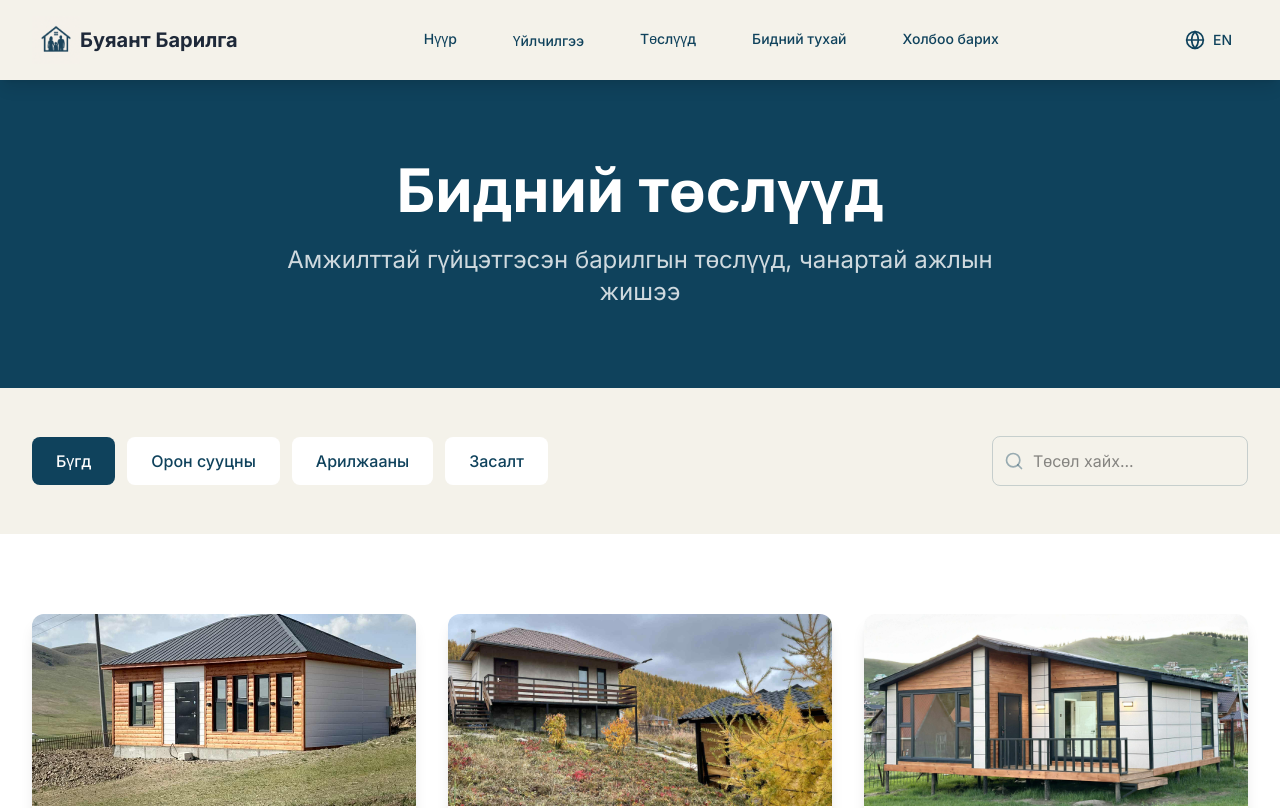
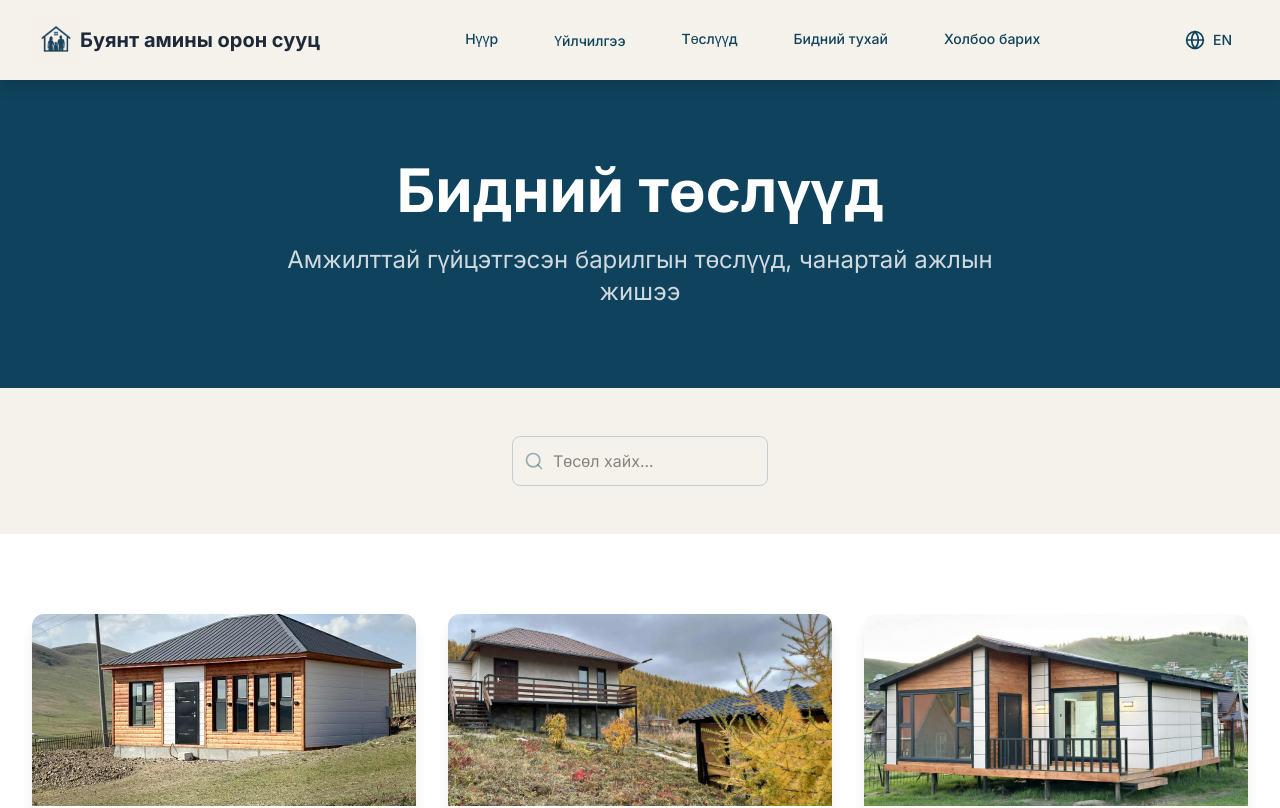
Before and after one commit to Enkhnyam/Buyant-Construction, a Next.js app in the folder buyant-construction/: page /projects in a window 1280 px wide. Shown: the top 808 px of the page. Built offline with nearby package versions, Linux system fonts and the light colour scheme.

Commit message:
name changed

```diff
--- a/buyant-construction/docker-compose.yml
+++ b/buyant-construction/docker-compose.yml
@@ -1,4 +1,4 @@
-# Буяант Барилга (Buyant Construction) - Docker Compose Configuration
+# Буянт амины орон сууц (Buyant House) - Docker Compose Configuration
 version: '3.8'
 services:
   app:
--- a/buyant-construction/src/app/(main)/about/page.tsx
+++ b/buyant-construction/src/app/(main)/about/page.tsx
@@ -107,8 +107,8 @@ export default function AboutPage() {
               <div className="space-y-4 text-lg text-[#0F425C]/80 leading-relaxed">
                 <p>
                   {language === 'mn'
-                    ? 'Буяант Барилга нь 2003 онд байгуулагдсан, Монголын барилгын салбарт 20 гаруй жилийн туршлагатай гэр бүлийн бизнес юм. Бид жижиг барилгын төслүүдээс эхлээд одоо нэгдсэн барилгын үйлчилгээ үзүүлдэг болсон.'
-                    : 'Буяант Барилга was established in 2003 and is a family business with over 20 years of experience in Mongolia\'s construction sector. We started with small construction projects and now provide comprehensive construction services.'
+                    ? 'Буянт амины орон сууц нь 2003 онд байгуулагдсан, амины орон сууцны зарын салбарт 20 гаруй жилийн туршлагатай гэр бүлийн бизнес юм. Бид жижиг амины орон сууцаас эхлээд одоо олон төрлийн амины орон сууцны зарын үйлчилгээ үзүүлдэг болсон.'
+                    : 'Buyant House was established in 2003 and is a family business with over 20 years of experience in Mongolia\'s residential property sector. We started with small residential properties and now provide comprehensive residential property services.'
                   }
                 </p>
                 <p>
@@ -124,7 +124,7 @@ export default function AboutPage() {
                 <div className="relative mx-auto mb-6 w-24 h-24 sm:w-32 sm:h-32 md:w-40 md:h-40">
                   <Image
                     src="/logoMainRound.png"
-                    alt="Буяант Барилга Logo"
+                    alt="Буянт амины орон сууц Logo"
                     fill
                     priority
                     sizes="(max-width: 640px) 96px, (max-width: 768px) 128px, (max-width: 1024px) 160px, 192px"
@@ -132,7 +132,7 @@ export default function AboutPage() {
                   />
                 </div>
                 <h3 className="text-xl font-semibold text-gray-800">
-                  {language === 'mn' ? 'Буяант Барилга' : 'Buyant Construction'}
+                  {language === 'mn' ? 'Буянт амины орон сууц' : 'Buyant House'}
                 </h3>
                 <p className="text-[#0F425C]/80">
                   {language === 'mn'
--- a/buyant-construction/src/app/(main)/projects/page.tsx
+++ b/buyant-construction/src/app/(main)/projects/page.tsx
@@ -7,24 +7,15 @@ import { projects, Project } from '@/data/projects'
 
 export default function ProjectsPage() {
   const { language, t } = useLanguage()
-  const [selectedCategory, setSelectedCategory] = useState('all')
   const [searchTerm, setSearchTerm] = useState('')
   const [selectedProject, setSelectedProject] = useState<Project | null>(null)
 
-  const categories = [
-    { id: 'all', name: language === 'mn' ? 'Бүгд' : 'All' },
-    { id: 'residential', name: language === 'mn' ? 'Орон сууцны' : 'Residential' },
-    { id: 'commercial', name: language === 'mn' ? 'Арилжааны' : 'Commercial' },
-    { id: 'renovation', name: language === 'mn' ? 'Засалт' : 'Renovation' }
-  ]
-
   const filteredProjects = projects.filter(project => {
-    const matchesCategory = selectedCategory === 'all' || project.category === selectedCategory
     const title = language === 'mn' ? project.titleMn : project.titleEn
     const location = project.location
     const matchesSearch = title.toLowerCase().includes(searchTerm.toLowerCase()) ||
                          location.toLowerCase().includes(searchTerm.toLowerCase())
-    return matchesCategory && matchesSearch
+    return matchesSearch
   }).sort((a, b) => a.order - b.order)
 
   const getProjectDisplayData = (project: Project) => {
@@ -55,19 +46,10 @@ export default function ProjectsPage() {
 
   const getText = (mn: string, en: string) => language === 'mn' ? mn : en
 
-  const getCategoryText = (category: string) => {
-    if (category === 'residential') {
-      return language === 'mn' ? 'Орон сууцны' : 'Residential'
-    } else if (category === 'commercial') {
-      return language === 'mn' ? 'Арилжааны' : 'Commercial'
-    } else if (category === 'renovation') {
-      return language === 'mn' ? 'Засалт' : 'Renovation'
-    }
-    return category
-  }
+
 
   const getStatusText = (status?: 'sold' | 'in_construction' | 'available') => {
-    if (status === 'available') return language === 'mn' ? 'Байгаа' : 'Available'
+    if (status === 'available') return language === 'mn' ? 'Зарна' : 'For Sale'
     if (status === 'in_construction') return language === 'mn' ? 'Баригдаж байна' : 'In Construction'
     if (status === 'sold') return language === 'mn' ? 'Зарагдсан' : 'Sold'
     return ''
@@ -97,28 +79,10 @@ export default function ProjectsPage() {
           </div>
         </section>
 
-        {/* Filters and Search */}
+        {/* Search */}
         <section className="py-12 bg-[#F4F2EA]">
           <div className="max-w-7xl mx-auto px-4 sm:px-6 lg:px-8">
-            <div className="flex flex-col md:flex-row gap-6 items-center justify-between">
-              {/* Category Filter */}
-              <div className="flex flex-wrap gap-3">
-                {categories.map((category) => (
-                  <button
-                    key={category.id}
-                    onClick={() => setSelectedCategory(category.id)}
-                    className={`px-6 py-3 rounded-lg font-medium transition-colors ${
-                      selectedCategory === category.id
-                        ? 'bg-[#0F425C] text-white'
-                        : 'bg-white text-[#0F425C] hover:bg-[#0F425C]/10'
-                    }`}
-                  >
-                    {category.name}
-                  </button>
-                ))}
-              </div>
-
-              {/* Search */}
+            <div className="flex justify-center">
               <div className="relative">
                 <Search className="absolute left-3 top-1/2 transform -translate-y-1/2 text-[#0F425C]/40 w-5 h-5" />
                 <input
@@ -337,10 +301,7 @@ export default function ProjectsPage() {
                 <p className="text-[#0F425C]/80 mb-8 text-lg leading-relaxed">
                   {getText(selectedProject.descriptionMn, selectedProject.descriptionEn)}
                 </p>
-                <div className="grid grid-cols-2 md:grid-cols-4 gap-4 text-sm text-[#0F425C]/60">
-                  <div className="bg-[#0F425C]/5 p-3 rounded-lg">
-                    <span className="font-medium">Category:</span> {getCategoryText(selectedProject.category)}
-                  </div>
+                <div className="grid grid-cols-1 md:grid-cols-3 gap-4 text-sm text-[#0F425C]/60">
                   <div className="bg-[#0F425C]/5 p-3 rounded-lg">
                     <span className="font-medium">Location:</span> {selectedProject.location}
                   </div>
--- a/buyant-construction/src/app/admin/layout.tsx
+++ b/buyant-construction/src/app/admin/layout.tsx
@@ -99,7 +99,7 @@ export default function AdminLayout({ children }: AdminLayoutProps) {
           <div className="flex justify-between items-center h-16">
             <div className="flex items-center space-x-8">
               <h1 className="text-2xl font-bold text-gray-900">
-                Буяант Барилга
+                Буянт амины орон сууц
               </h1>
               {isHydrated && (
                 <div className="hidden md:flex items-center space-x-1 text-sm text-gray-500">
--- a/buyant-construction/src/app/admin/page.tsx
+++ b/buyant-construction/src/app/admin/page.tsx
@@ -113,8 +113,8 @@ export default function AdminDashboard() {
         </h1>
         <p className="mt-2 text-gray-600">
           {getText(
-            'Буянт Барилгын удирдлагын хэсэгт тавтай морил',
-            'Welcome to Буяант Барилга management panel'
+            'Буянт амины орон сууцны удирдлагын хэсэгт тавтай морил',
+            'Welcome to Buyant House management panel'
           )}
         </p>
       </div>
--- a/buyant-construction/src/app/layout.tsx
+++ b/buyant-construction/src/app/layout.tsx
@@ -6,9 +6,9 @@ import { LanguageProvider } from '@/contexts/LanguageContext'
 const inter = Inter({ subsets: ['latin'] })
 
 export const metadata: Metadata = {
-  title: 'Буяант Барилга - Монголын гэр бүлийн барилгын үйлчилгээ',
-  description: 'Монголын гэр бүлийн барилгын үйлчилгээ - Буяант Барилга',
-  authors: [{ name: 'Буяант Барилга Team' }],
+  title: 'Буянт амины орон сууц - Амины орон сууцны зарын үйлчилгээ',
+  description: 'Амины орон сууцны зарын үйлчилгээ - Буянт амины орон сууц',
+  authors: [{ name: 'Буянт амины орон сууц Team' }],
   keywords: ['барилга', 'construction', 'mongolia', 'mongol', 'buyant', 'буяант'],
   icons: {
     icon: [
@@ -21,7 +21,7 @@ export const metadata: Metadata = {
   },
   manifest: '/manifest.json',
   openGraph: {
-    title: 'Буяант Барилга - Монголын гэр бүлийн барилгын үйлчилгээ',
+    title: 'Буянт амины орон сууц - Амины орон сууцны зарын үйлчилгээ',
     description: 'Professional construction services and legal consultation in Mongolia',
     type: 'website',
     locale: 'mn_MN',
--- a/buyant-construction/src/components/layout/Footer.tsx
+++ b/buyant-construction/src/components/layout/Footer.tsx
@@ -20,14 +20,14 @@ export default function Footer() {
             <div className="flex items-center mb-4">
               <Image
                 src="/logoMainRound.png"
-                alt="Буяант Барилга Logo"
+                alt="Буянт амины орон сууц Logo"
                 width={120}
                 height={120}
                 className="h-20 w-20"
               />
               {isHydrated && (
                 <span className="ml-3 text-xl font-bold">
-                  {language === 'mn' ? 'Буяант Барилга' : 'Buyant Construction'}
+                  {language === 'mn' ? 'Буянт амины орон сууц' : 'Buyant House'}
                 </span>
               )}
             </div>
@@ -121,7 +121,7 @@ export default function Footer() {
         <div className="border-t border-[#0F425C]/20 mt-8 pt-8 flex flex-col md:flex-row justify-between items-center">
           {isHydrated && (
             <p className="text-[#0F425C]/60 text-sm">
-              © {currentYear} {language === 'mn' ? 'Буяант Барилга' : 'Buyant Construction'}. {t('footer.rights')}
+              © {currentYear} {language === 'mn' ? 'Буянт амины орон сууц' : 'Buyant House'}. {t('footer.rights')}
             </p>
           )}
           {isHydrated && (
--- a/buyant-construction/src/components/layout/Header.tsx
+++ b/buyant-construction/src/components/layout/Header.tsx
@@ -45,14 +45,14 @@ export default function Header() {
             <Link href="/" className="flex items-center">
               <Image
                 src="/logoMain.png"
-                alt="Буяант Барилга Logo"
+                alt="Буянт амины орон сууц Logo"
                 width={150}
                 height={50}
                 className="h-12 w-auto"
               />
               {isHydrated && (
                 <span className="text-xl font-bold text-gray-800">
-                  {language === 'mn' ? 'Буяант Барилга' : 'Buyant Construction'}
+                  {language === 'mn' ? 'Буянт амины орон сууц' : 'Buyant House'}
                 </span>
               )}
             </Link>
--- a/buyant-construction/src/data/projects.ts
+++ b/buyant-construction/src/data/projects.ts
@@ -40,7 +40,7 @@ export const projects: Project[] = [
     clientName: 'Хувийн захиалагч',
     featured: true,
     published: true,
-    status: 'in_construction',
+    status: 'available',
     area: '700',
     images: [
       {
--- a/buyant-construction/src/scripts/seed.ts
+++ b/buyant-construction/src/scripts/seed.ts
@@ -25,8 +25,8 @@ async function main() {
     where: { id: 1 },
     update: {},
     create: {
-      nameMn: 'Буянт Барилга ХХК',
-      nameEn: 'Буяант Барилга LLC',
+      nameMn: 'Буянт амины орон сууц ХХК',
+      nameEn: 'Buyant House LLC',
       aboutMn: 'Монгол улсын тэргүүлэгч барилгын компани. Орон сууцны барилга, хуулийн үйлчилгээ, зөвлөгөө өгөх үйлчилгээг санал болгодог.',
       aboutEn: 'Leading construction company in Mongolia. We provide residential construction, legal services, and consultation services.',
       missionMn: 'Монголчуудын гэр бүлийн амьдралыг сайжруулах, чанартай орон сууцны барилга барих',
```
Also changed, not shown: buyant-construction/public/manifest.json, 1 other file (tests, documents, lock files or other folders).
